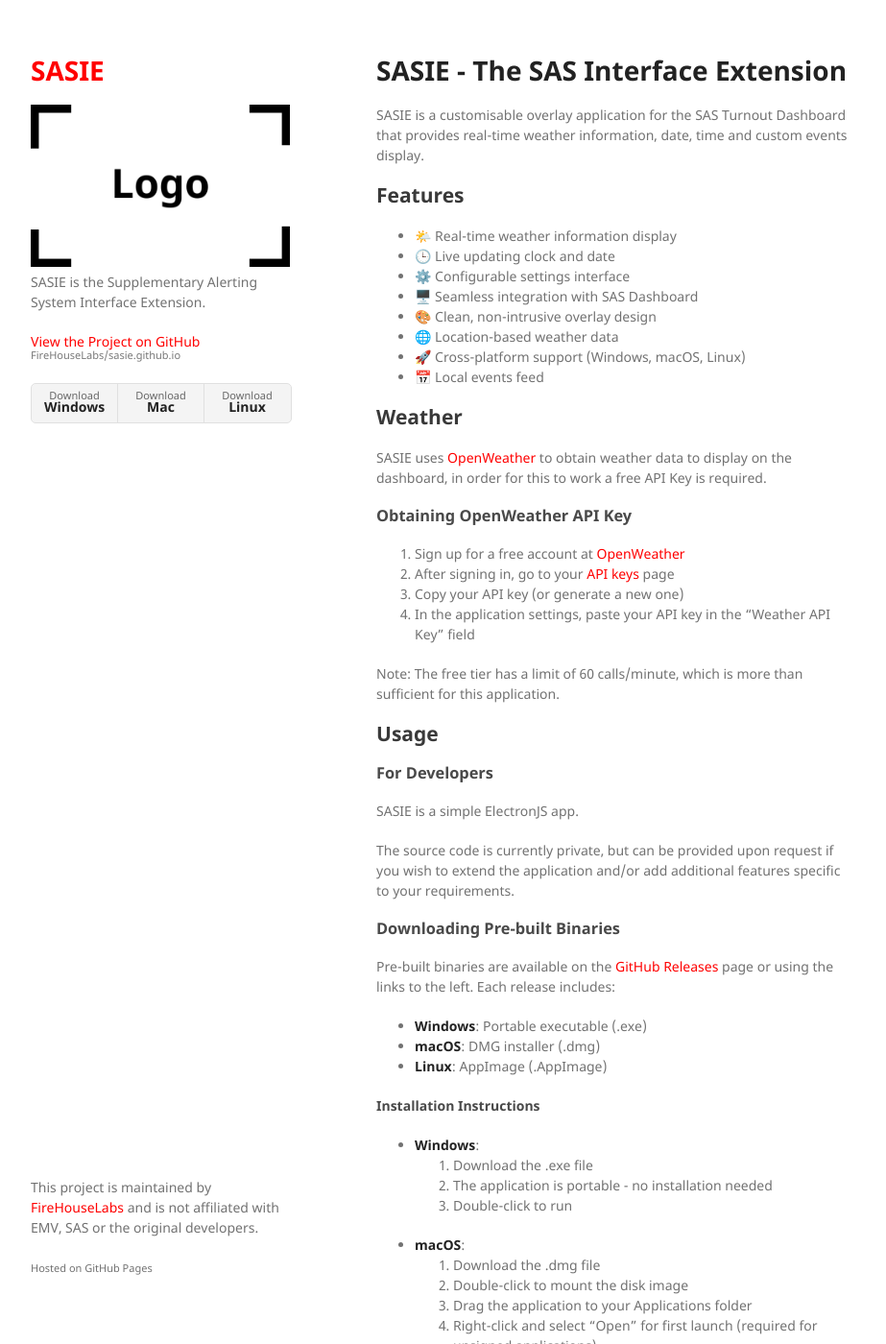
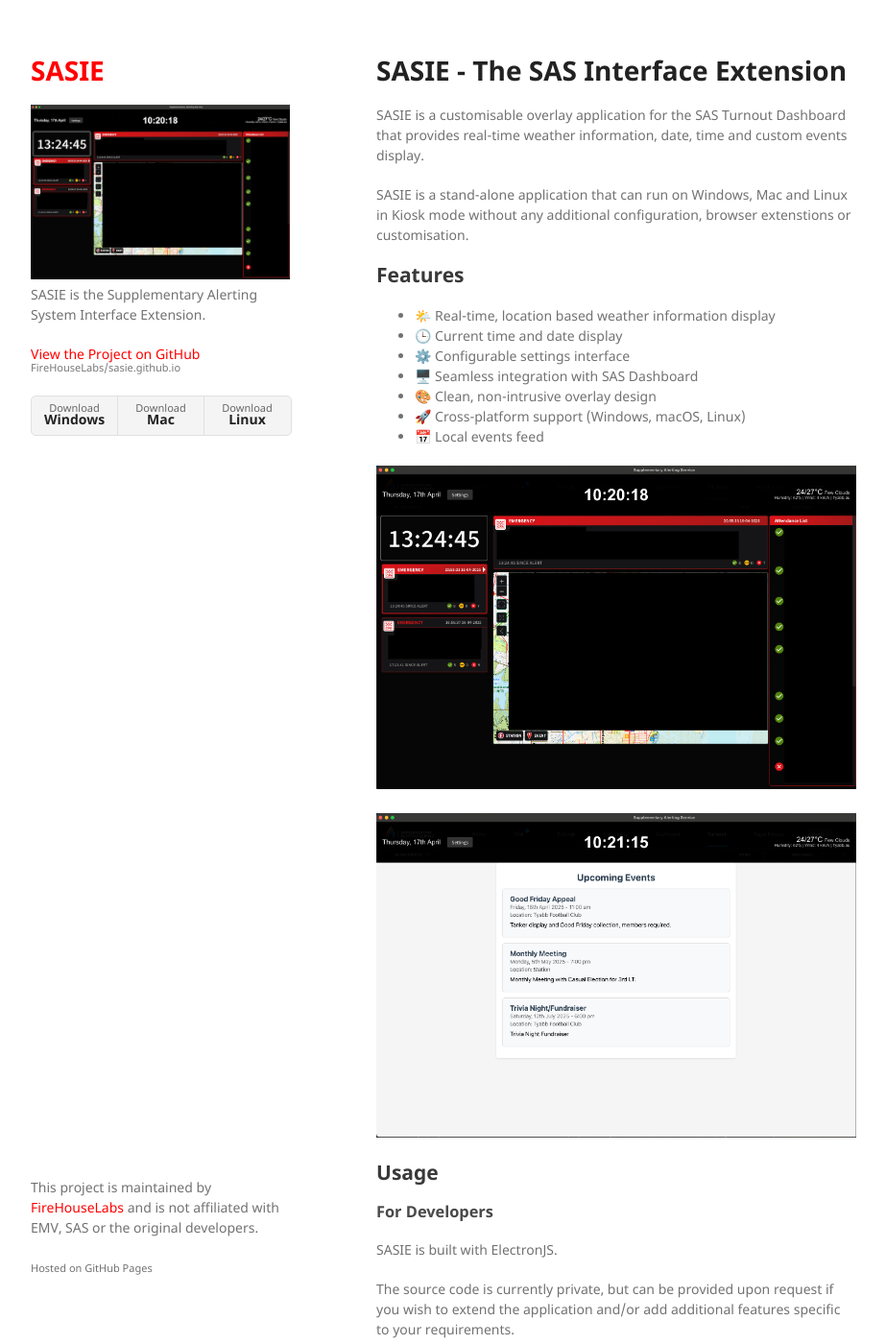
Before and after one commit to FireHouseLabs/sasie.github.io, a Jekyll site: the page built from docs/index.md, in a window 1280 px wide and 1400 px high. Shown: the whole window at 96% size, without its empty margins (178-1101 px from the left). Built offline with Jekyll 4.4.1, drawn with Linux system fonts in a browser that asks for light colours; our own code applies the rules of GitHub Pages for plain Markdown files; some of the changed text lies outside the part shown.

Commit message:
update docs

```diff
--- a/docs/index.md
+++ b/docs/index.md
@@ -6,35 +6,27 @@ layout: default
 
 SASIE is a customisable overlay application for the SAS Turnout Dashboard that provides real-time weather information, date, time and custom events display.
 
+SASIE is a stand-alone application that can run on Windows, Mac and Linux in Kiosk mode without any additional configuration, browser extenstions or customisation.
+
 ## Features
 
-- 🌤️ Real-time weather information display
-- 🕒 Live updating clock and date
+- 🌤️ Real-time, location based weather information display
+- 🕒 Current time and date display
 - ⚙️ Configurable settings interface
 - 🖥️ Seamless integration with SAS Dashboard
 - 🎨 Clean, non-intrusive overlay design
-- 🌐 Location-based weather data
 - 🚀 Cross-platform support (Windows, macOS, Linux)
 - 📅 Local events feed
 
-## Weather
+![SAS Dashboard with Overlay](assets/img/sasie-redacted.png)
 
-SASIE uses [OpenWeather](https://openweathermap.org/) to obtain weather data to display on the dashboard, in order for this to work a free API Key is required.
-
-### Obtaining OpenWeather API Key
-
-1. Sign up for a free account at [OpenWeather](https://openweathermap.org/api)
-2. After signing in, go to your [API keys](https://home.openweathermap.org/api_keys) page
-3. Copy your API key (or generate a new one)
-4. In the application settings, paste your API key in the "Weather API Key" field
-
-Note: The free tier has a limit of 60 calls/minute, which is more than sufficient for this application.
+![alt text](assets/img/events.png)
 
 ## Usage
 
 ### For Developers
 
-SASIE is a simple ElectronJS app.
+SASIE is built with ElectronJS.
 
 The source code is currently private, but can be provided upon request if you wish to extend the application and/or add additional features specific to your requirements.
 
@@ -73,3 +65,38 @@ The application uses a settings interface that can be accessed via the overlay's
 - API keys
 - Display preferences
 - Event Information
+
+When the application is first launched, you will be presented with the settings screen.
+
+[!TIP]
+If you omit the Weather API, the dashboard will not display any weather data. See instructions below for obtaining an OpenWeather API Key.
+
+![alt text](assets/img/settings.png)
+
+### Weather
+
+SASIE uses [OpenWeather](https://openweathermap.org/) to obtain weather data to display on the dashboard, in order for this to work a free API Key is required.
+
+#### Obtaining OpenWeather API Key
+
+1. Sign up for a free account at [OpenWeather](https://openweathermap.org/api)
+2. After signing in, go to your [API keys](https://home.openweathermap.org/api_keys) page
+3. Copy your API key (or generate a new one)
+4. In the application settings, paste your API key in the "Weather API Key" field
+
+#### Setting Location
+
+OpenWeather requires the Suburb and Country in the following format: `Suburb,au` e.g. `Melbourne,au`
+
+[!IMPORTANT]
+The free tier has a limit of 60 calls/minute, which is more than sufficient for this application.
+
+### Events
+
+You can add your own events, ensuring the event display is enabled in settings.
+
+To add custom events, from the File Menu select Events.
+
+Click Add New Event and enter the event details.
+
+![alt text](assets/img/event-menu.png)
```
Also changed, not shown: docs/assets/img/event-menu.png (added), docs/assets/img/events.png (added), docs/assets/img/logo-old.png (added), docs/assets/img/logo.png, docs/assets/img/sasie-redacted.png (added), docs/assets/img/settings.png (added), 1 other file.
